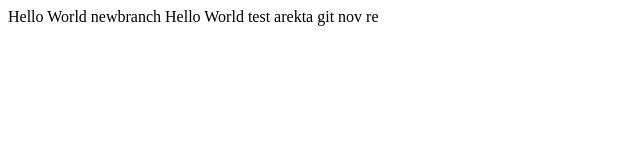
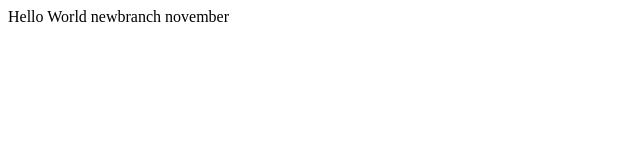
Before and after one commit to devmonowar/JS-All-You-Need-to-Know, a plain HTML site: page Chapter_two/index.html in a window 1280 px wide. Shown: the whole page, without its empty margins (0-640 px from the left). Drawn offline with Linux system fonts and the light colour scheme.

Commit message:
add november

```diff
--- a/Chapter_two/index.html
+++ b/Chapter_two/index.html
@@ -8,9 +8,6 @@
 </head>
 <body>
     Hello World newbranch
-    Hello World test arekta
-
-
-    git nov re
+    november
 </body>
 </html>
```
